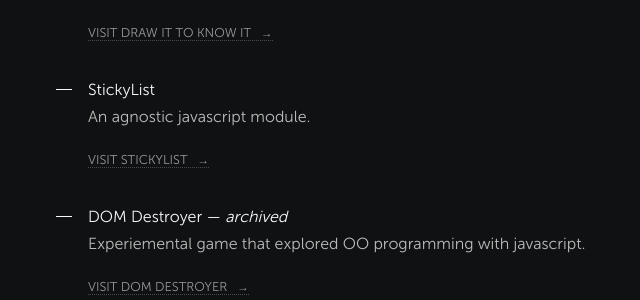
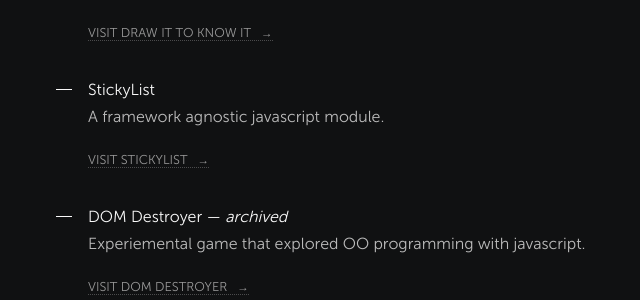
Before and after one commit to rnolan3/rnolan.com, a Jekyll site: the page built from index.html, in a window 1280 px wide. Shown: the part 787-1087 px from the top of the page, without its empty margins (136-776 px from the left). Built offline with Jekyll 4.4.1, drawn with Linux system fonts in a browser that asks for light colours.

Commit message:
✏️Small copy change

```diff
--- a/_config.yml
+++ b/_config.yml
@@ -32,7 +32,7 @@
 -
   title: StickyList
   url: "https://github.com/rnolan3/sticky-list"
-  description: An agnostic javascript module.
+  description: A framework agnostic javascript module.
 -
   title: DOM Destroyer
   archived: true,
```
